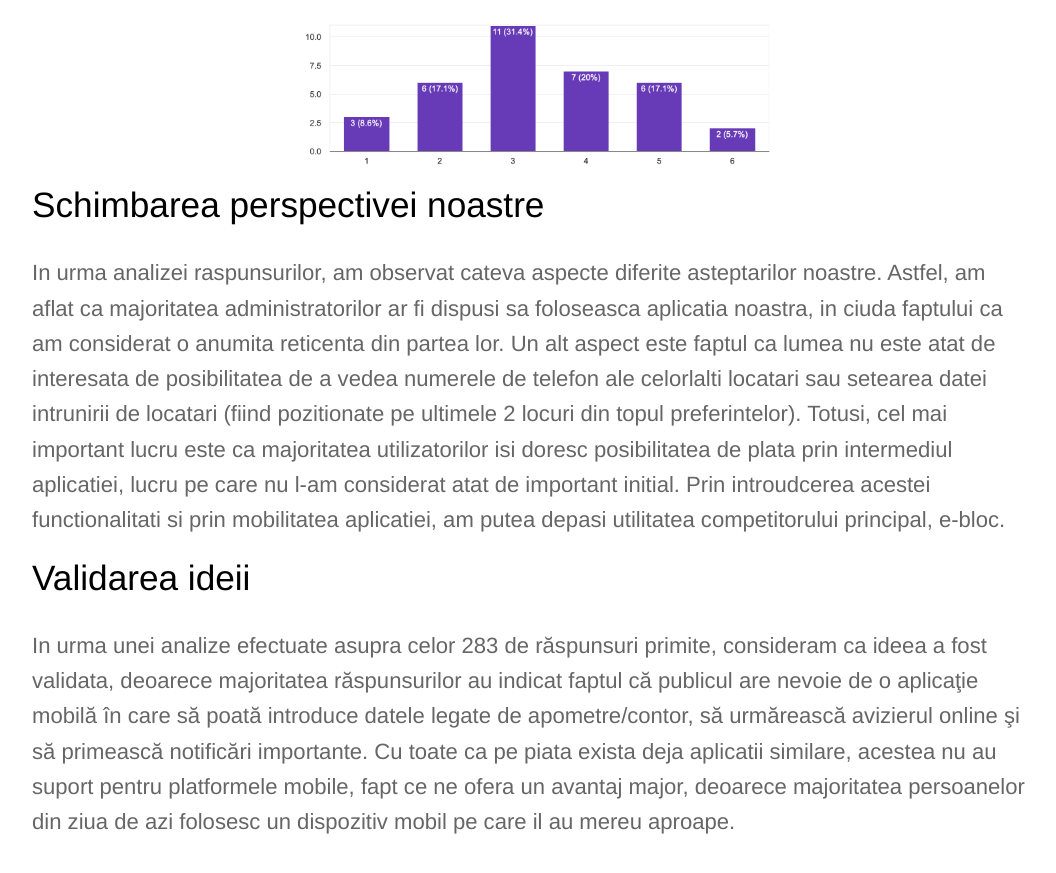
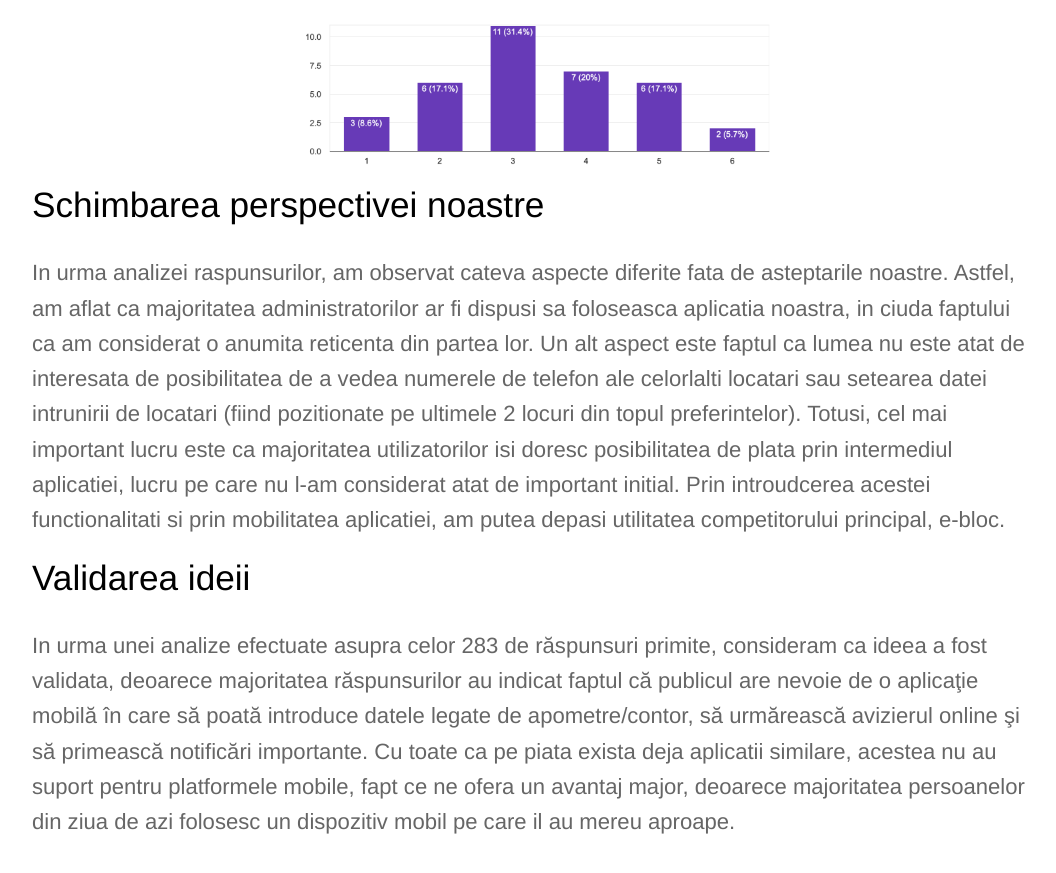
Before and after one commit to rptoma/Flaty, a Jekyll site: the page built from _posts/2018-10-28-validare.md, in a window 1280 px wide and 900 px high, scrolled down 7974 px. Shown: the top 873 px of the window, without its empty margins (108-1164 px from the left). Built offline with Jekyll 4.4.1, drawn with Linux system fonts in a browser that asks for light colours.

Commit message:
Updated '_posts/2018-10-28-validare.md' via CloudCannon

```diff
--- a/_posts/2018-10-28-validare.md
+++ b/_posts/2018-10-28-validare.md
@@ -129,7 +129,8 @@ Din raspunsuri se observa faptul ca oamenii isi doresc mai multa implicare din p
 
 
 ## Schimbarea perspectivei noastre
-In urma analizei raspunsurilor, am observat cateva aspecte diferite asteptarilor noastre. Astfel, am aflat ca majoritatea administratorilor ar fi dispusi sa foloseasca aplicatia noastra, in ciuda faptului ca am considerat o anumita reticenta din partea lor. Un alt aspect este faptul ca lumea nu este atat de interesata de posibilitatea de a vedea numerele de telefon ale celorlalti locatari sau setearea datei intrunirii de locatari (fiind pozitionate pe ultimele 2 locuri din topul preferintelor). Totusi, cel mai important lucru este ca majoritatea utilizatorilor isi doresc posibilitatea de plata prin intermediul aplicatiei, lucru pe care nu l-am considerat atat de important initial. Prin introudcerea acestei functionalitati si prin mobilitatea aplicatiei, am putea depasi utilitatea competitorului principal, e-bloc.
+In urma analizei raspunsurilor, am observat cateva aspecte diferite fata de asteptarile noastre. Astfel, am aflat ca majoritatea administratorilor ar fi dispusi sa foloseasca aplicatia noastra, in ciuda faptului ca am considerat o anumita reticenta din partea lor. Un alt aspect este faptul ca lumea nu este atat de interesata de posibilitatea de a vedea numerele de telefon ale celorlalti locatari sau setearea datei intrunirii de locatari (fiind pozitionate pe ultimele 2 locuri din topul preferintelor). Totusi, cel mai important lucru este ca majoritatea utilizatorilor isi doresc posibilitatea de plata prin intermediul aplicatiei, lucru pe care nu l-am considerat atat de important initial. Prin introudcerea acestei functionalitati si prin mobilitatea aplicatiei, am putea depasi utilitatea competitorului principal, e-bloc.
+
 
 
 ## Validarea ideii
```
